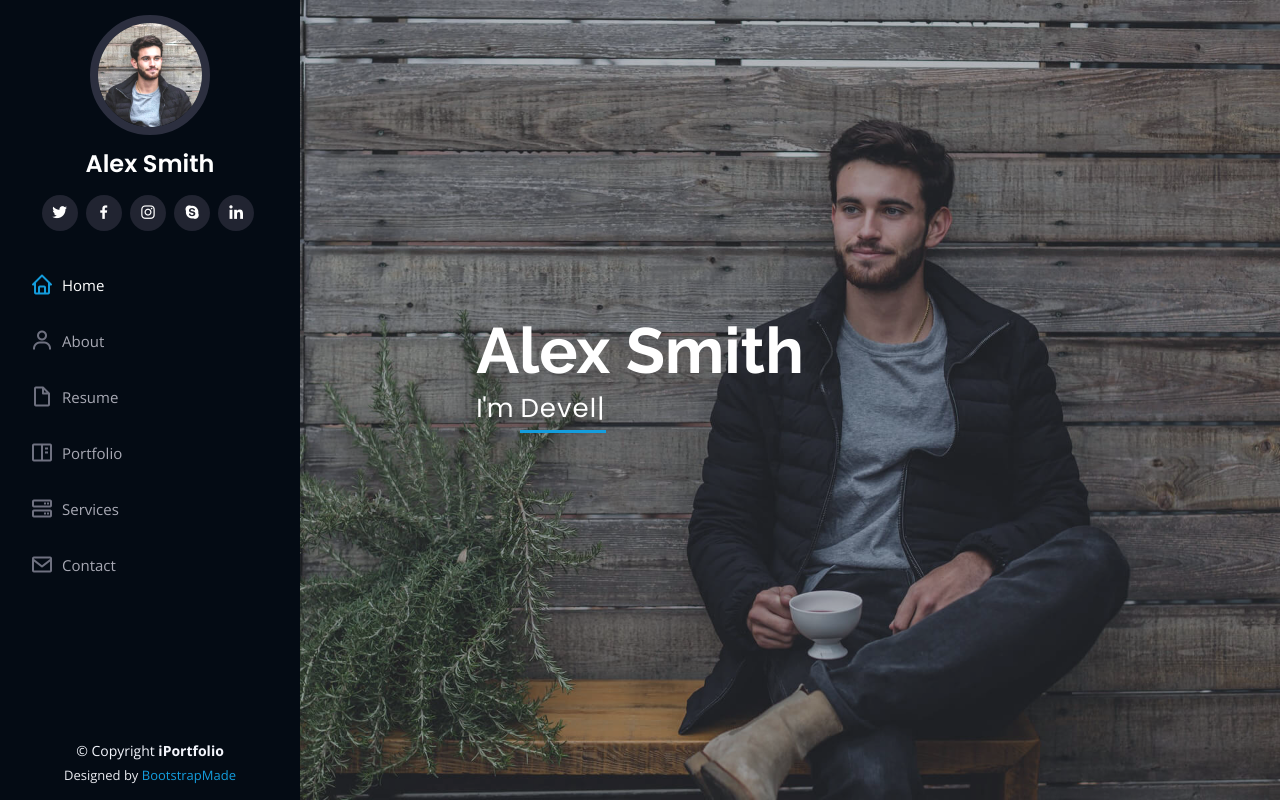
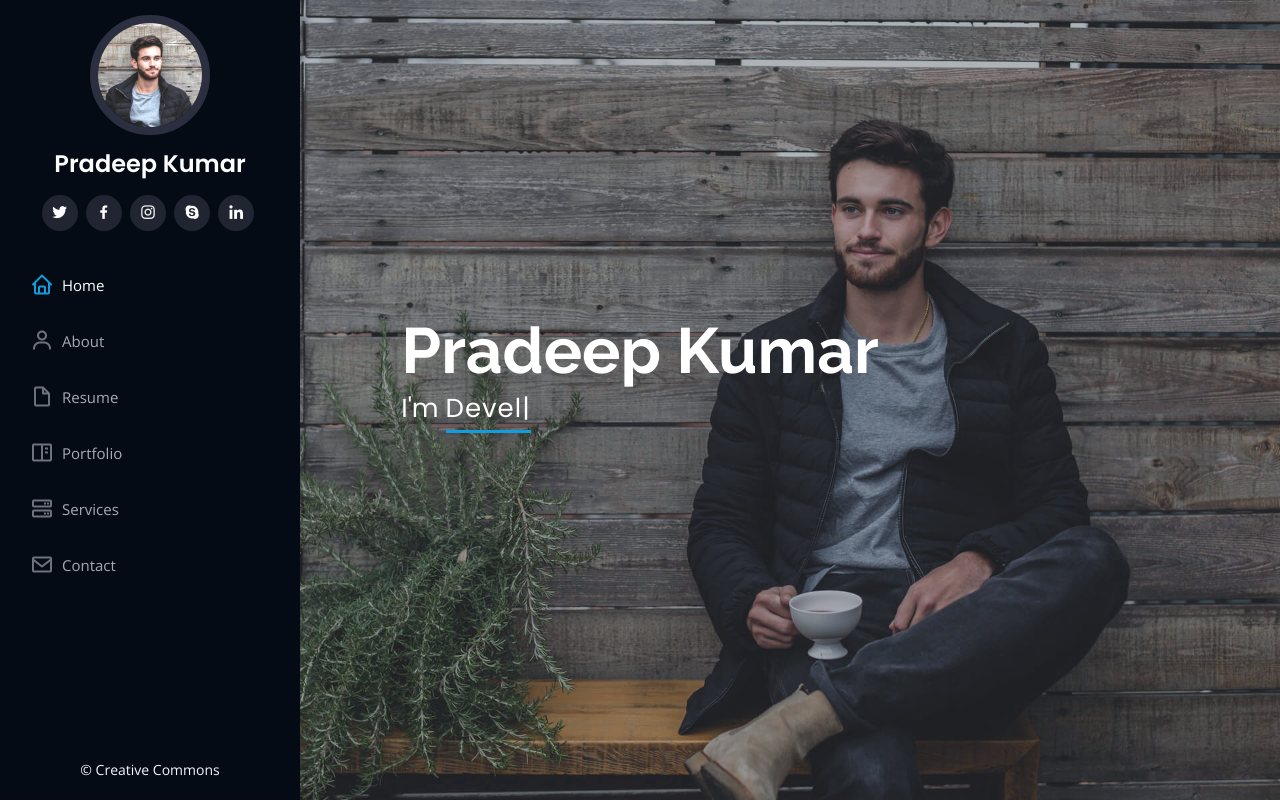
Before and after one commit to prady00/prady00.github.io, a plain HTML site: page index.html in a window 1280 px wide. Shown: the top 802 px of the page. Drawn offline with nearby package versions, Linux system fonts and the light colour scheme.

Commit message:
changed name

```diff
--- a/index.html
+++ b/index.html
@@ -46,7 +46,7 @@
 
       <div class="profile">
         <img src="assets/img/profile-img.jpg" alt="" class="img-fluid rounded-circle">
-        <h1 class="text-light"><a href="index.html">Alex Smith</a></h1>
+        <h1 class="text-light"><a href="index.html">Pradeep Kumar</a></h1>
         <div class="social-links mt-3 text-center">
           <a href="#" class="twitter"><i class="bx bxl-twitter"></i></a>
           <a href="#" class="facebook"><i class="bx bxl-facebook"></i></a>
@@ -72,7 +72,7 @@
   <!-- ======= Hero Section ======= -->
   <section id="hero" class="d-flex flex-column justify-content-center align-items-center">
     <div class="hero-container" data-aos="fade-in">
-      <h1>Alex Smith</h1>
+      <h1>Pradeep Kumar</h1>
       <p>I'm <span class="typed" data-typed-items="Designer, Developer, Freelancer, Photographer"></span></p>
     </div>
   </section><!-- End Hero -->
@@ -253,7 +253,7 @@
           <div class="col-lg-6" data-aos="fade-up">
             <h3 class="resume-title">Sumary</h3>
             <div class="resume-item pb-0">
-              <h4>Alex Smith</h4>
+              <h4>Pradeep Kumar</h4>
               <p><em>Innovative and deadline-driven Graphic Designer with 3+ years of experience designing and developing user-centered digital/print marketing material from initial concept to final, polished deliverable.</em></p>
               <ul>
                 <li>Portland par 127,Orlando, FL</li>
@@ -628,14 +628,10 @@
   <footer id="footer">
     <div class="container">
       <div class="copyright">
-        &copy; Copyright <strong><span>iPortfolio</span></strong>
+        &copy; Creative Commons
       </div>
       <div class="credits">
-        <!-- All the links in the footer should remain intact. -->
-        <!-- You can delete the links only if you purchased the pro version. -->
-        <!-- Licensing information: https://bootstrapmade.com/license/ -->
-        <!-- Purchase the pro version with working PHP/AJAX contact form: https://bootstrapmade.com/iportfolio-bootstrap-portfolio-websites-template/ -->
-        Designed by <a href="https://bootstrapmade.com/">BootstrapMade</a>
+
       </div>
     </div>
   </footer><!-- End  Footer -->
```
